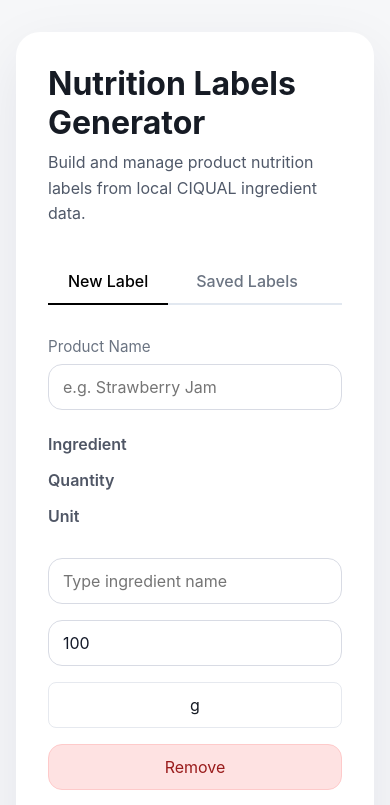
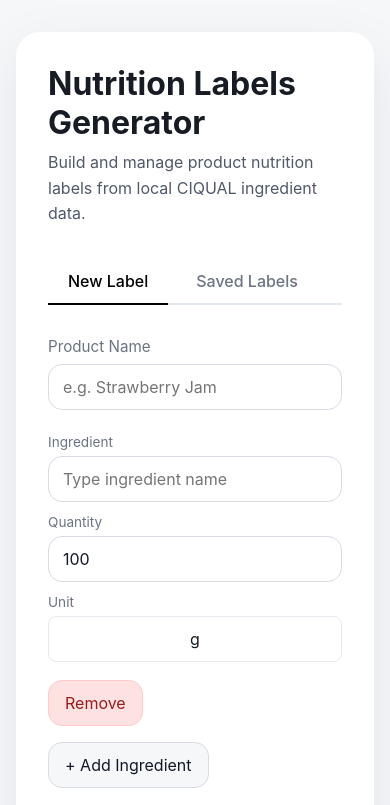
Before and after one commit to wild-strawberries/nutrition-labels-generator, a Next.js app: page / in a window 390 px wide. Shown: the top 805 px of the page. Built offline with nearby package versions, Linux system fonts and the light colour scheme.

Commit message:
Responsive: add mobile labels for ingredient rows and improve mobile layout

```diff
--- a/app/globals.css
+++ b/app/globals.css
@@ -405,3 +405,31 @@ td:last-child {
     grid-template-columns: 1fr;
   }
 }
+
+/* Mobile label helpers: hide header and show per-field labels */
+@media (max-width: 820px) {
+  .ingredients-header {
+    display: none;
+  }
+
+  .mobile-label {
+    display: none;
+    font-size: 0.85rem;
+    color: #6b7482;
+    margin-bottom: 6px;
+    display: block;
+  }
+
+  .ingredient-row > div {
+    display: block;
+  }
+
+  .ingredient-input {
+    width: 100%;
+  }
+
+  .ingredient-row {
+    gap: 12px;
+    align-items: stretch;
+  }
+}
--- a/app/page.tsx
+++ b/app/page.tsx
@@ -449,6 +449,8 @@ export default function HomePage() {
 
               {rows.map((row, index) => (
                 <div key={row.id} className="ingredient-row">
+                  <div>
+                    <span className="mobile-label">Ingredient</span>
                     <div className="ingredient-input">
                       <input
                         list="ingredients"
@@ -463,8 +465,10 @@ export default function HomePage() {
                       </datalist>
                       {row.error ? <p className="field-error">{row.error}</p> : null}
                     </div>
+                  </div>
 
                   <div>
+                    <span className="mobile-label">Quantity</span>
                     <input
                       type="number"
                       min="1"
@@ -474,12 +478,16 @@ export default function HomePage() {
                   </div>
 
                   <div>
+                    <span className="mobile-label">Unit</span>
                     <div style={{ padding: 12, borderRadius: 8, background: '#fff', border: '1px solid #e6e9ef', textAlign: 'center' }}>g</div>
                   </div>
 
+                  <div>
+                    <span className="mobile-label" aria-hidden="true"></span>
                     <button type="button" className="remove-button" onClick={() => removeRow(index)}>
                       Remove
                     </button>
+                  </div>
                 </div>
               ))}
 
```
Lines whose indentation alone changed are shown as unchanged.
